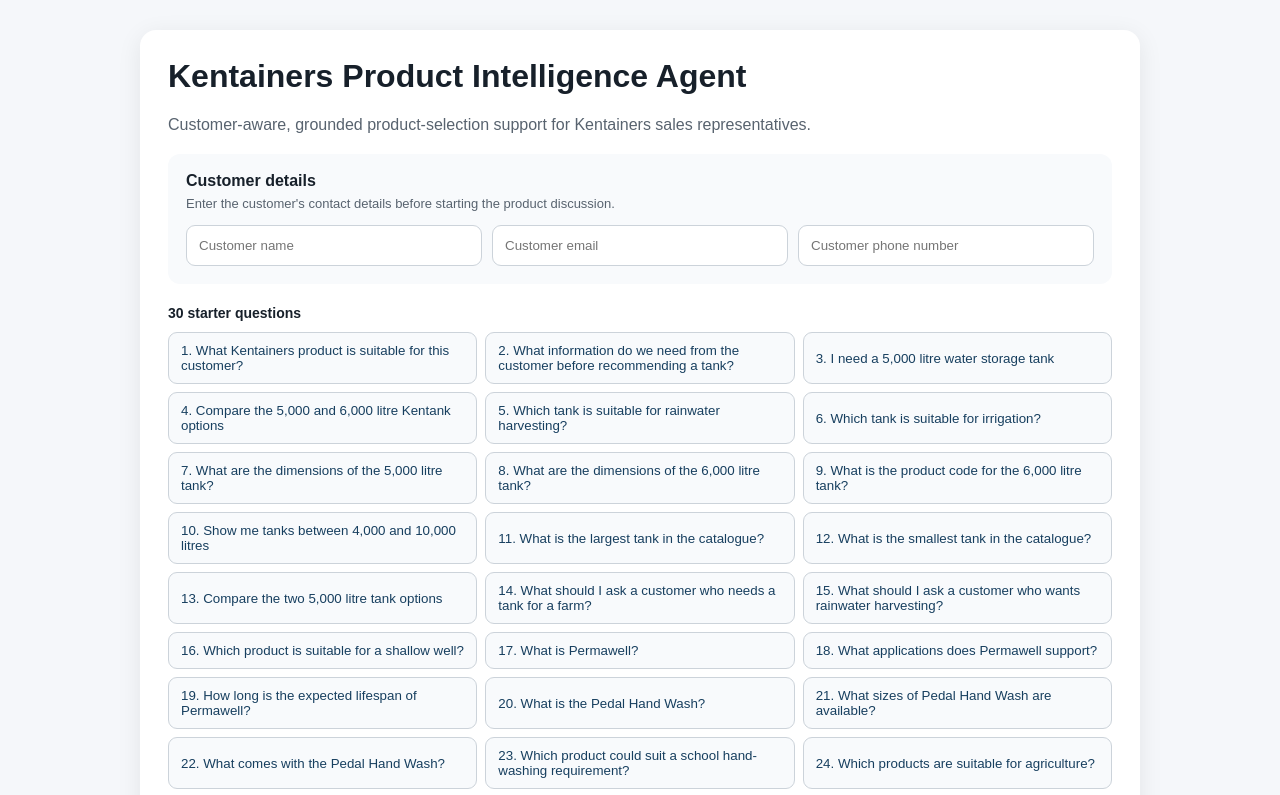
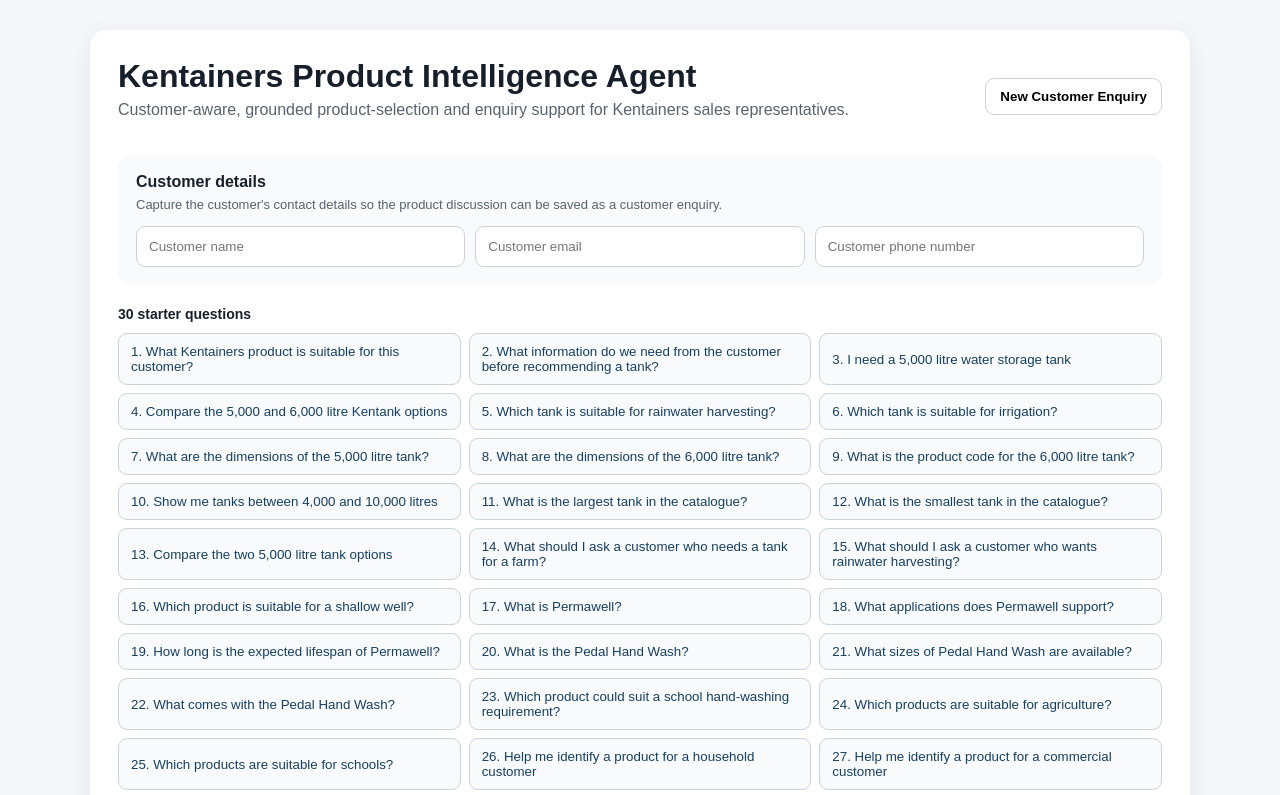
Before and after one commit to mangofredrick/Kentainers-Product-AI, a Next.js app: page / in a window 1280 px wide. Shown: the top 795 px of the page. Built offline with nearby package versions, Linux system fonts and the light colour scheme.

Commit message:
Add customer enquiry workflow and enquiry tracking

```diff
--- a/app/page.tsx
+++ b/app/page.tsx
@@ -1,6 +1,6 @@
 "use client";
 import {useState} from "react";
-type Message={role:"user"|"assistant";text:string;sources?:{document:string;page?:number}[]};
+type Message={role:"user"|"assistant";text:string;sources?:{document:string;page?:number}[];enquiryId?:string};
 const starterQuestions=[
   "What Kentainers product is suitable for this customer?",
   "What information do we need from the customer before recommending a tank?",
@@ -38,8 +38,10 @@
  const[customerName,setCustomerName]=useState("");
  const[customerEmail,setCustomerEmail]=useState("");
  const[customerPhone,setCustomerPhone]=useState("");
+ const[enquiryId,setEnquiryId]=useState("");
  const[messages,setMessages]=useState<Message[]>([{role:"assistant",text:"Hello. I’m KPIA, the Kentainers Product Intelligence Agent. Enter the customer details, then ask a product question. I’ll use the Kentainers knowledge base to identify relevant options and ask for clarification when the requirement is ambiguous."}]);
  const[loading,setLoading]=useState(false);
+ function newEnquiry(){setCustomerName("");setCustomerEmail("");setCustomerPhone("");setEnquiryId("");setInput("");setMessages([{role:"assistant",text:"New customer enquiry started. Enter the customer's name, email and phone number, then ask a product question."}]);}
  async function send(text?:string){
   const question=(text??input).trim();
   if(!question||loading)return;
@@ -51,16 +53,16 @@
   try{
    const res=await fetch("/api/chat",{method:"POST",headers:{"Content-Type":"application/json"},body:JSON.stringify({message,customer:{name:customerName,email:customerEmail,phone:customerPhone}})});
    const data=await res.json();
-   setMessages(m=>[...m,{role:"assistant",text:data.answer||"I could not process that request.",sources:data.sources}]);
+   if(data.enquiryId)setEnquiryId(data.enquiryId);
+   setMessages(m=>[...m,{role:"assistant",text:data.answer||"I could not process that request.",sources:data.sources,enquiryId:data.enquiryId}]);
   }catch{setMessages(m=>[...m,{role:"assistant",text:"The service is temporarily unavailable. Please try again."}]);}
   finally{setLoading(false);}
  }
- return <main style={{maxWidth:1000,margin:"30px auto",padding:"0 20px"}}><div style={{background:"white",borderRadius:16,padding:28,boxShadow:"0 5px 25px rgba(0,0,0,.08)"}}>
-  <h1 style={{marginTop:0}}>Kentainers Product Intelligence Agent</h1>
-  <p style={{color:"#58636f"}}>Customer-aware, grounded product-selection support for Kentainers sales representatives.</p>
+ return <main style={{maxWidth:1100,margin:"30px auto",padding:"0 20px"}}><div style={{background:"white",borderRadius:16,padding:28,boxShadow:"0 5px 25px rgba(0,0,0,.08)"}}>
+  <div style={{display:"flex",justifyContent:"space-between",gap:15,alignItems:"center",flexWrap:"wrap"}}><div><h1 style={{marginTop:0,marginBottom:6}}>Kentainers Product Intelligence Agent</h1><p style={{color:"#58636f",marginTop:0}}>Customer-aware, grounded product-selection and enquiry support for Kentainers sales representatives.</p></div><button onClick={newEnquiry} disabled={loading} style={{padding:"10px 14px",border:"1px solid #ccd3da",borderRadius:9,background:"white",fontWeight:700}}>New Customer Enquiry</button></div>
   <section style={{background:"#f8fafc",padding:18,borderRadius:12,margin:"20px 0"}}>
-   <strong>Customer details</strong>
-   <p style={{margin:"6px 0 14px",fontSize:13,color:"#58636f"}}>Enter the customer's contact details before starting the product discussion.</p>
+   <div style={{display:"flex",justifyContent:"space-between",gap:10,flexWrap:"wrap"}}><strong>Customer details</strong>{enquiryId?<span style={{fontSize:12,color:"#286749",fontWeight:700}}>Enquiry ID: {enquiryId}</span>:null}</div>
+   <p style={{margin:"6px 0 14px",fontSize:13,color:"#58636f"}}>Capture the customer's contact details so the product discussion can be saved as a customer enquiry.</p>
    <div style={{display:"grid",gridTemplateColumns:"repeat(auto-fit,minmax(220px,1fr))",gap:10}}>
     <input value={customerName} onChange={e=>setCustomerName(e.target.value)} placeholder="Customer name" style={{padding:12,border:"1px solid #ccd3da",borderRadius:9}}/>
     <input type="email" value={customerEmail} onChange={e=>setCustomerEmail(e.target.value)} placeholder="Customer email" style={{padding:12,border:"1px solid #ccd3da",borderRadius:9}}/>
@@ -68,7 +70,7 @@
    </div>
   </section>
   <section style={{margin:"18px 0 24px"}}><strong style={{fontSize:14}}>30 starter questions</strong><div style={{display:"grid",gridTemplateColumns:"repeat(auto-fit,minmax(280px,1fr))",gap:8,marginTop:10}}>{starterQuestions.map((q,i)=><button key={i} onClick={()=>send(q)} disabled={loading} style={{textAlign:"left",padding:"10px 12px",border:"1px solid #ccd3da",borderRadius:9,background:"#f8fafc",color:"#173f5f",cursor:loading?"not-allowed":"pointer"}}>{i+1}. {q}</button>)}</div></section>
-  <div style={{margin:"25px 0",minHeight:360}}>{messages.map((m,i)=><div key={i} style={{margin:"14px 0",padding:16,borderRadius:12,background:m.role==="user"?"#eef5ff":"#f3f5f7"}}><strong>{m.role==="user"?"You":"KPIA"}</strong><div style={{marginTop:8,whiteSpace:"pre-wrap"}}>{m.text}</div>{m.sources?.length?<div style={{marginTop:10,fontSize:12,color:"#566"}}>Sources: {m.sources.map((s,j)=><span key={j}>{s.document}{s.page?`, p.${s.page}`:""}{j<m.sources!.length-1?"; ":""}</span>)}</div>:null}</div>)}</div>
+  <div style={{margin:"25px 0",minHeight:360}}>{messages.map((m,i)=><div key={i} style={{margin:"14px 0",padding:16,borderRadius:12,background:m.role==="user"?"#eef5ff":"#f3f5f7"}}><strong>{m.role==="user"?"You":"KPIA"}</strong><div style={{marginTop:8,whiteSpace:"pre-wrap"}}>{m.text}</div>{m.sources?.length?<div style={{marginTop:10,fontSize:12,color:"#566"}}>Sources: {m.sources.map((s,j)=><span key={j}>{s.document}{s.page?`, p.${s.page}`:""}{j<m.sources!.length-1?"; ":""}</span>)}</div>:null}{m.enquiryId?<div style={{marginTop:8,fontSize:12,color:"#286749",fontWeight:700}}>Saved as customer enquiry: {m.enquiryId}</div>:null}</div>)}</div>
   <div style={{display:"flex",gap:10}}><input value={input} onChange={e=>setInput(e.target.value)} onKeyDown={e=>e.key==="Enter"&&send()} placeholder="Ask KPIA about the customer's product requirement" style={{flex:1,padding:14,border:"1px solid #ccd3da",borderRadius:10,fontSize:16}}/><button onClick={()=>send()} disabled={loading} style={{padding:"14px 20px",border:0,borderRadius:10,background:"#173f5f",color:"white",fontWeight:700}}>{loading?"Thinking...":"Ask KPIA"}</button></div>
  </div></main>
 }
```
